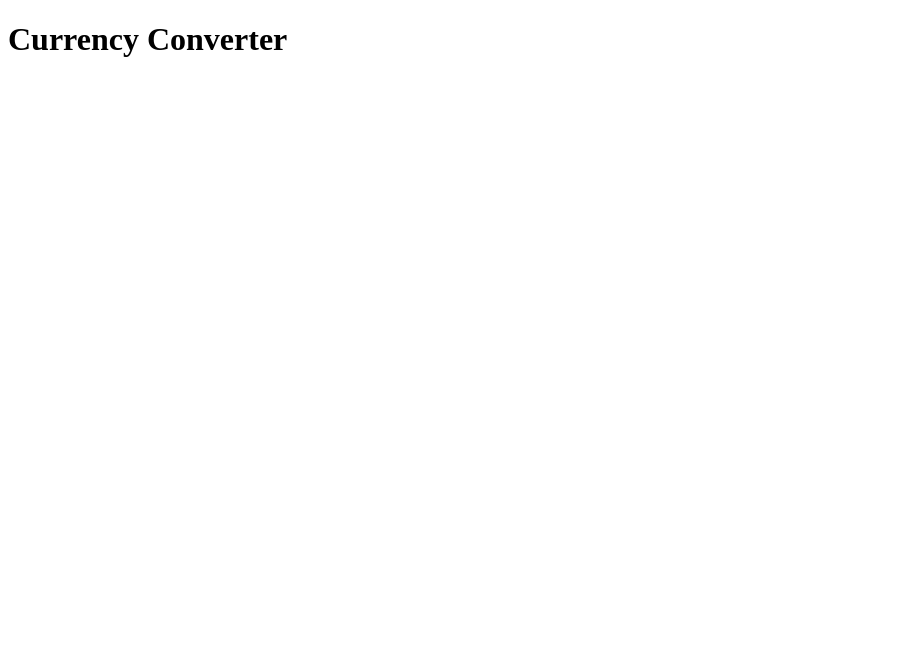
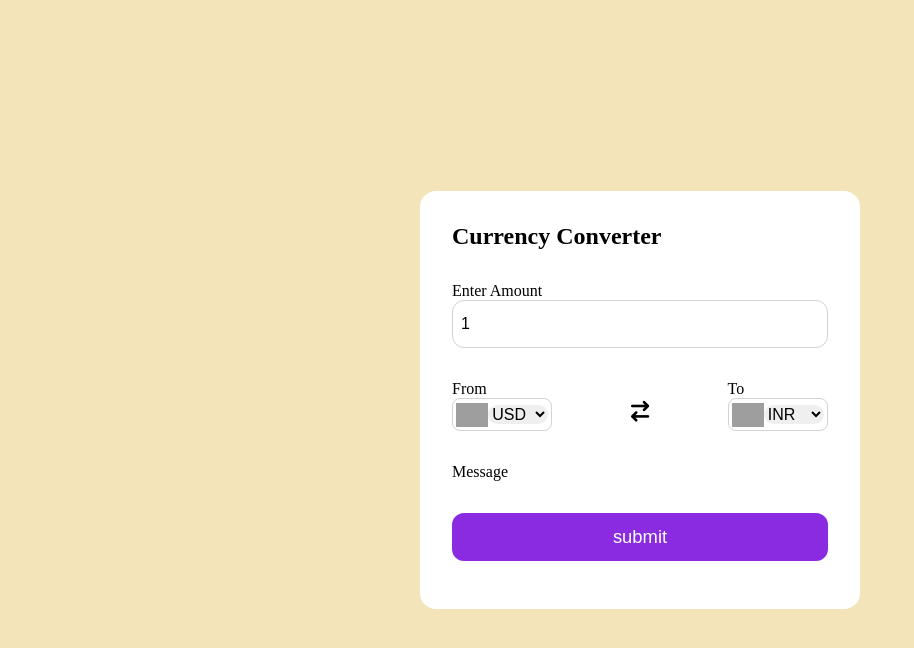
Before and after one commit to tanuruddh/Currency-Converter, a plain HTML site: page index.html in a window 1280 px wide. Shown: the whole page, without its empty margins (0-914 px from the left). Drawn offline with Linux system fonts and the light colour scheme; no server answers; grey boxes are pictures that could not be loaded.

Commit message:
final code

```diff
--- /dev/null
+++ b/code.js
@@ -0,0 +1,161 @@
+const countryList = {
+    AED: "AE",
+    AFN: "AF",
+    XCD: "AG",
+    ALL: "AL",
+    AMD: "AM",
+    ANG: "AN",
+    AOA: "AO",
+    AQD: "AQ",
+    ARS: "AR",
+    AUD: "AU",
+    AZN: "AZ",
+    BAM: "BA",
+    BBD: "BB",
+    BDT: "BD",
+    XOF: "BE",
+    BGN: "BG",
+    BHD: "BH",
+    BIF: "BI",
+    BMD: "BM",
+    BND: "BN",
+    BOB: "BO",
+    BRL: "BR",
+    BSD: "BS",
+    NOK: "BV",
+    BWP: "BW",
+    BYR: "BY",
+    BZD: "BZ",
+    CAD: "CA",
+    CDF: "CD",
+    XAF: "CF",
+    CHF: "CH",
+    CLP: "CL",
+    CNY: "CN",
+    COP: "CO",
+    CRC: "CR",
+    CUP: "CU",
+    CVE: "CV",
+    CYP: "CY",
+    CZK: "CZ",
+    DJF: "DJ",
+    DKK: "DK",
+    DOP: "DO",
+    DZD: "DZ",
+    ECS: "EC",
+    EEK: "EE",
+    EGP: "EG",
+    ETB: "ET",
+    EUR: "FR",
+    FJD: "FJ",
+    FKP: "FK",
+    GBP: "GB",
+    GEL: "GE",
+    GGP: "GG",
+    GHS: "GH",
+    GIP: "GI",
+    GMD: "GM",
+    GNF: "GN",
+    GTQ: "GT",
+    GYD: "GY",
+    HKD: "HK",
+    HNL: "HN",
+    HRK: "HR",
+    HTG: "HT",
+    HUF: "HU",
+    IDR: "ID",
+    ILS: "IL",
+    INR: "IN",
+    IQD: "IQ",
+    IRR: "IR",
+    ISK: "IS",
+    JMD: "JM",
+    JOD: "JO",
+    JPY: "JP",
+    KES: "KE",
+    KGS: "KG",
+    KHR: "KH",
+    KMF: "KM",
+    KPW: "KP",
+    KRW: "KR",
+    KWD: "KW",
+    KYD: "KY",
+    KZT: "KZ",
+    LAK: "LA",
+    LBP: "LB",
+    LKR: "LK",
+    LRD: "LR",
+    LSL: "LS",
+    LTL: "LT",
+    LVL: "LV",
+    LYD: "LY",
+    MAD: "MA",
+    MDL: "MD",
+    MGA: "MG",
+    MKD: "MK",
+    MMK: "MM",
+    MNT: "MN",
+    MOP: "MO",
+    MRO: "MR",
+    MTL: "MT",
+    MUR: "MU",
+    MVR: "MV",
+    MWK: "MW",
+    MXN: "MX",
+    MYR: "MY",
+    MZN: "MZ",
+    NAD: "NA",
+    XPF: "NC",
+    NGN: "NG",
+    NIO: "NI",
+    NPR: "NP",
+    NZD: "NZ",
+    OMR: "OM",
+    PAB: "PA",
+    PEN: "PE",
+    PGK: "PG",
+    PHP: "PH",
+    PKR: "PK",
+    PLN: "PL",
+    PYG: "PY",
+    QAR: "QA",
+    RON: "RO",
+    RSD: "RS",
+    RUB: "RU",
+    RWF: "RW",
+    SAR: "SA",
+    SBD: "SB",
+    SCR: "SC",
+    SDG: "SD",
+    SEK: "SE",
+    SGD: "SG",
+    SKK: "SK",
+    SLL: "SL",
+    SOS: "SO",
+    SRD: "SR",
+    STD: "ST",
+    SVC: "SV",
+    SYP: "SY",
+    SZL: "SZ",
+    THB: "TH",
+    TJS: "TJ",
+    TMT: "TM",
+    TND: "TN",
+    TOP: "TO",
+    TRY: "TR",
+    TTD: "TT",
+    TWD: "TW",
+    TZS: "TZ",
+    UAH: "UA",
+    UGX: "UG",
+    USD: "US",
+    UYU: "UY",
+    UZS: "UZ",
+    VEF: "VE",
+    VND: "VN",
+    VUV: "VU",
+    YER: "YE",
+    ZAR: "ZA",
+    ZMK: "ZM",
+    ZWD: "ZW",
+  };
--- a/index.html
+++ b/index.html
@@ -4,14 +4,54 @@
     <meta charset="UTF-8">
     <meta name="viewport" content="width=device-width, initial-scale=1.0">
     <title>Currency Converter</title>
+    <link rel="stylesheet" href="https://cdnjs.cloudflare.com/ajax/libs/font-awesome/6.5.1/css/all.min.css" integrity="sha512-DTOQO9RWCH3ppGqcWaEA1BIZOC6xxalwEsw9c2QQeAIftl+Vegovlnee1c9QX4TctnWMn13TZye+giMm8e2LwA==" crossorigin="anonymous" referrerpolicy="no-referrer" />
     <link rel="stylesheet" href="style.css">
 </head>
 <body>
     <div class="main-class">
-        <h1 class="heading">
+        <h2 class="heading">
             Currency Converter
-        </h1>
+        </h2>
+        <div class="container">
+            <form >
+                <div class="amount">
+                    <p>
+                        Enter Amount
+                    </p>
+                    <input type="text" value="1">
+                </div>
+                <div class="dropdown">
+                    <div class="from">
+                        <p>From</p>
+                        <div class="select-container">
+                            <img src="https://flagsapi.com/US/flat/64.png" alt="from">
+                            <select name="from" id="from">
+
+                            </select>
+                        </div>
+                    </div>
+                    <div class="exchange">
+                        <i class="fa-solid fa-arrow-right-arrow-left"></i>
+                    </div>
+
+                    <div class="to">
+                        <p>To</p>
+                        <div class="select-container">
+                            <img src="https://flagsapi.com/IN/flat/64.png" alt="">
+                            <select name="to" id="to">
+
+                            </select>
+                        </div>
+                    </div>
+                </div>
+                <div class="msg">
+                    Message
+                </div>
+                <button class="btn">submit</button>
+            </form>
+        </div>
     </div>
+    <script src="code.js"></script>
     <script src="index.js"></script>
 </body>
 </html>
--- a/index.js
+++ b/index.js
@@ -0,0 +1,72 @@
+const baseURL="https://cdn.jsdelivr.net/gh/fawazahmed0/currency-api@1/latest/currencies";
+
+
+let btn=document.querySelector(".btn");
+let dropdowns=document.querySelectorAll(".dropdown select");
+let firstCountry=document.querySelector(".from select");
+let secondCountry=document.querySelector(".to select");
+let msg=document.querySelector(".msg");
+let exchange=document.querySelector(".exchange");
+
+async function  updateExchangeRate (){
+    let amount=document.querySelector("input");
+    let amtVal=amount.value;
+    if(amtVal==="" || amtVal<=1){
+        amount.value=1;
+        amtVal=1;
+    }
+    let URL=`${baseURL}/${firstCountry.value.toLowerCase()}/${secondCountry.value.toLowerCase()}.json`
+
+    let response= await fetch(URL);
+    let data=await response.json();
+    let rate=data[secondCountry.value.toLowerCase()];
+    let finalAmt=amtVal*rate;
+    msg.innerText=`${amtVal} ${firstCountry.value} = ${finalAmt} ${secondCountry.value}`
+}
+
+function changeImg(currData,imgPath){
+    let img=document.querySelector(`.${imgPath} img`);
+    let countryCode=countryList[currData];
+    img.src=`https://flagsapi.com/${countryCode}/flat/64.png`;
+}
+
+for(let select of dropdowns){
+    for(currency in countryList){
+        let option=document.createElement("option");
+        option.innerText=currency;
+        option.value=currency;
+        if(select.name==="from" && currency==="USD"){
+            option.selected="selected";
+        }
+        else if(select.name==="to"&& currency==="INR"){
+            option.selected="selected";
+        }
+        select.append(option);
+    }
+    select.addEventListener("change",(eve)=>{
+        changeImg(eve.target.value,select.id);
+
+    })
+}
+
+
+btn.addEventListener("click",(eve)=>{
+    eve.preventDefault();
+    updateExchangeRate();
+
+})
+
+
+window.addEventListener("load",()=>{
+    updateExchangeRate();
+})
+
+exchange.addEventListener("click",()=>{
+    let third=firstCountry.value;
+    firstCountry.value=secondCountry.value
+    secondCountry.value=third;
+    changeImg(firstCountry.value,"from");
+    changeImg(secondCountry.value,"to");
+    updateExchangeRate();
+
+})
--- a/style.css
+++ b/style.css
@@ -0,0 +1,83 @@
+*{
+    padding: 0;
+    margin: 0;
+    box-sizing: border-box;
+
+}
+
+body{
+    background-color: #f4e4ba;
+    display: flex;
+    justify-content: center;
+    align-items: center;
+    min-height: 100vh;
+}
+
+.main-class{
+    background-color: white;
+    /* text-align: center; */
+    width: 55vh;
+    min-height: 45vh;
+    border-radius: 1rem;
+    padding: 2rem;
+}
+
+.container{
+    margin: 2rem 0 1rem 0;
+}
+form input,button,select{
+    border: none;
+    border-radius: .75rem;
+    outline: none;
+    width: 100%;
+}
+
+form input{
+    height: 3rem;
+    border: 1px solid lightgray;
+    padding-left: .5rem;
+    font-size: 1rem;
+
+}
+
+.dropdown{
+    display: flex;
+    align-items: center;
+    justify-content: space-between;
+    margin-top: 2rem;
+}
+ .dropdown i{
+    margin-top: .8rem;
+    font-size: 1.3rem;
+    cursor: pointer;
+ }
+
+ .select-container select{
+    font-size: 1rem;
+    width: auto;
+    cursor: pointer;
+ }
+.select-container img{
+    max-width: 2rem;
+
+}
+.select-container{
+    display: flex;
+    justify-content: center;
+    align-items: center;
+    border: 1px solid lightgray;
+    padding: .2rem;
+    border-radius: .5rem;
+}
+
+.msg{
+    margin: 2rem 0rem;
+}
+
+button{
+    height: 3rem;
+    background-color: blueviolet;
+    color: white;
+    font-size: 1.15rem;
+    cursor: pointer;
+}
```
